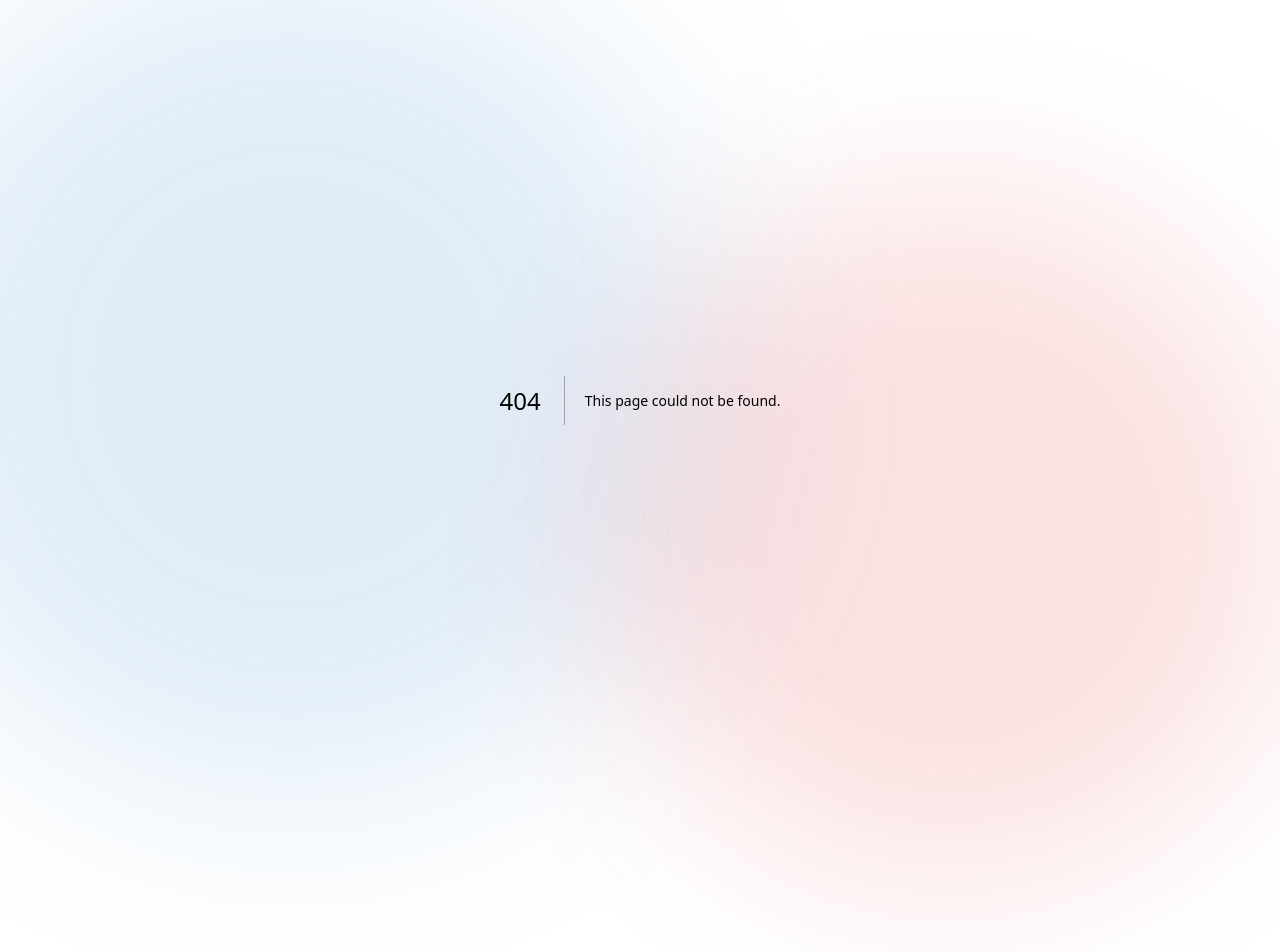
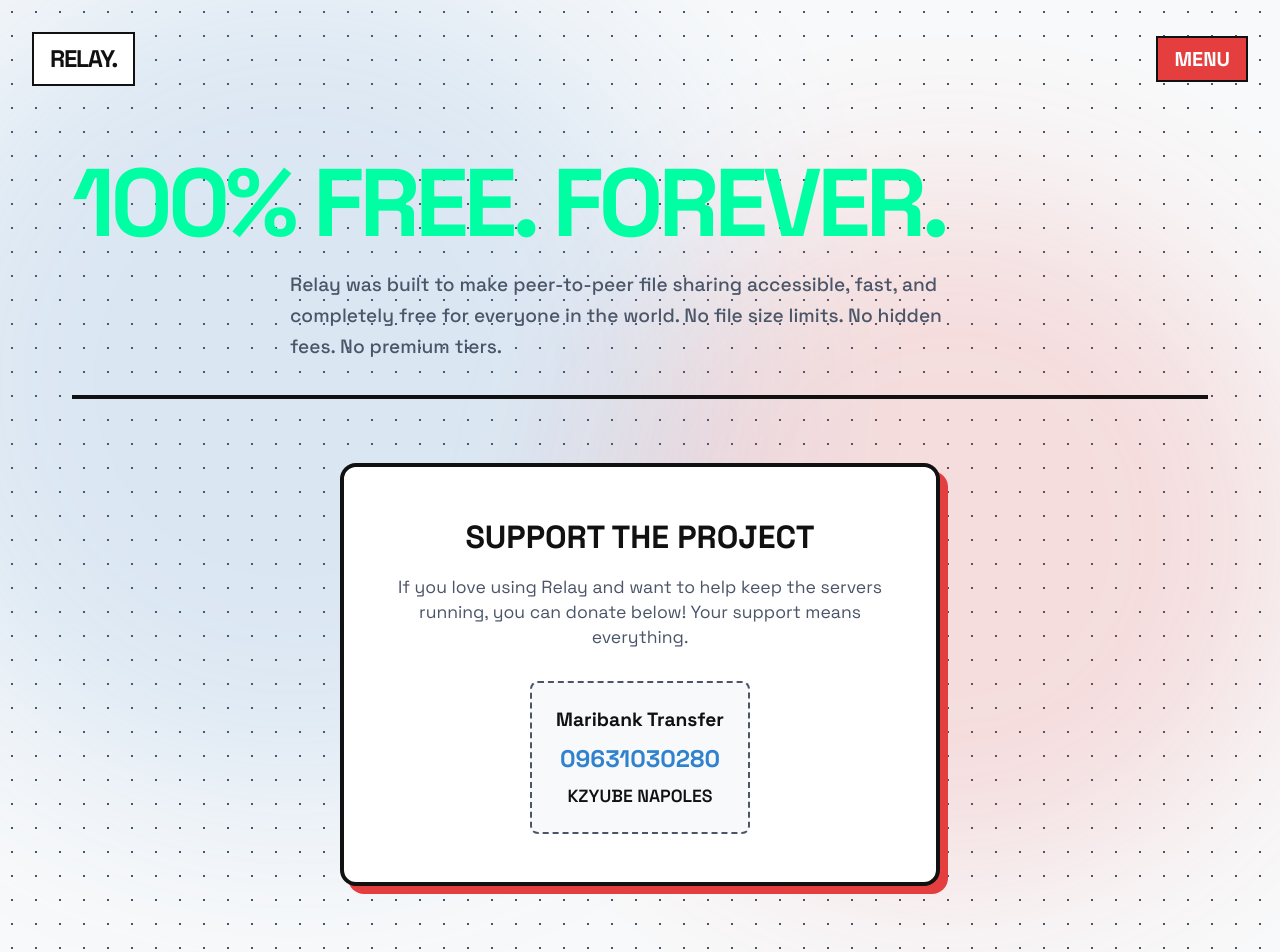
Before and after one commit to Kzyube/usm-relay, a Next.js app: page /donate in a window 1280 px wide. Before the commit this address had no page. Shown: the top 952 px of the page. Before the commit the page ends 800 px from the top, so only its background shows below. Built offline with nearby package versions, Linux system fonts and the light colour scheme.

Commit message:
Enhance UI, add Donate page, fix receiver loading state, fix iOS connection

```diff
--- /dev/null
+++ b/src/app/donate/page.tsx
@@ -0,0 +1,71 @@
+"use client";
+
+import React, { useState } from 'react';
+import { Check } from 'lucide-react';
+import { motion } from 'framer-motion';
+import styles from './Pricing.module.css';
+import Header from '@/components/Header';
+import Footer from '@/components/Footer';
+
+export default function PricingPage() {
+  const [isYearly, setIsYearly] = useState(false);
+
+  return (
+    <>
+      <Header />
+      <main className={styles.container}>
+        <motion.div
+          className={styles.header}
+          initial={{ opacity: 0, y: 20 }}
+          animate={{ opacity: 1, y: 0 }}
+          transition={{ duration: 0.6 }}
+        >
+          <h1 className={styles.title} style={{ color: '#00ffa3' }}>100% Free. Forever.</h1>
+          <p className={styles.subtitle} style={{ maxWidth: '700px', margin: '0 auto', fontSize: '1.2rem', lineHeight: '1.6' }}>
+            Relay was built to make peer-to-peer file sharing accessible, fast, and completely free for everyone in the world. No file size limits. No hidden fees. No premium tiers.
+          </p>
+        </motion.div>
+
+        <motion.div
+          style={{
+            background: 'var(--surface-bg)',
+            border: '4px solid var(--text-primary)',
+            boxShadow: '8px 8px 0 var(--accent-primary)',
+            padding: '3rem',
+            borderRadius: '16px',
+            maxWidth: '600px',
+            margin: '4rem auto',
+            textAlign: 'center'
+          }}
+          initial={{ opacity: 0, scale: 0.95 }}
+          animate={{ opacity: 1, scale: 1 }}
+          transition={{ delay: 0.2 }}
+        >
+          <h2 style={{ fontSize: '2rem', textTransform: 'uppercase', fontWeight: 800, marginBottom: '1rem' }}>Support the Project</h2>
+          <p style={{ color: 'var(--text-secondary)', marginBottom: '2rem', fontSize: '1.1rem' }}>
+            If you love using Relay and want to help keep the servers running, you can donate below! Your support means everything.
+          </p>
+
+          <div style={{
+            background: 'var(--bg-color)',
+            padding: '1.5rem',
+            borderRadius: '8px',
+            border: '2px dashed var(--text-secondary)',
+            display: 'inline-block'
+          }}>
+            <div style={{ fontSize: '1.2rem', fontWeight: 700, color: 'var(--text-primary)', marginBottom: '0.5rem' }}>
+              Maribank Transfer
+            </div>
+            <div style={{ fontSize: '1.5rem', fontWeight: 800, color: 'var(--accent-secondary)' }}>
+              09631030280
+            </div>
+            <div style={{ fontSize: '1.1rem', fontWeight: 600, marginTop: '0.5rem' }}>
+              KZYUBE NAPOLES
+            </div>
+          </div>
+        </motion.div>
+      </main>
+      <Footer />
+    </>
+  );
+}
--- a/src/components/Header.tsx
+++ b/src/components/Header.tsx
@@ -43,8 +43,8 @@
               <Link href="/about" className={`${styles.navLink} ${isActive('/about') ? styles.active : ''}`} onClick={() => setMenuOpen(false)}>
                 PHILOSOPHY
               </Link>
-              <Link href="/pricing" className={`${styles.navLink} ${isActive('/pricing') ? styles.active : ''}`} onClick={() => setMenuOpen(false)}>
-                PRICING
+              <Link href="/donate" className={`${styles.navLink} ${isActive('/donate') ? styles.active : ''}`} onClick={() => setMenuOpen(false)}>
+                DONATE
               </Link>
             </nav>
           </motion.div>
--- a/src/components/TransferDashboard.module.css
+++ b/src/components/TransferDashboard.module.css
@@ -231,3 +231,38 @@
   background: var(--surface-bg);
   color: var(--text-primary);
 }
+
+.spinner {
+  width: 48px;
+  height: 48px;
+  border: 5px solid rgba(255, 255, 255, 0.1);
+  border-bottom-color: var(--accent-primary);
+  border-radius: 50%;
+  display: inline-block;
+  box-sizing: border-box;
+  animation: rotation 1s linear infinite;
+}
+
+@keyframes rotation {
+  0% { transform: rotate(0deg); }
+  100% { transform: rotate(360deg); }
+}
+
+@media (max-width: 600px) {
+  .pairedContainer {
+    padding: 1.5rem;
+    box-shadow: 6px 6px 0 var(--accent-primary);
+    border-width: 2px;
+  }
+  .giantText {
+    font-size: 1.5rem;
+  }
+  .subText {
+    font-size: 0.8rem;
+  }
+  .brutalBtn, .secondaryBtn {
+    padding: 1rem;
+    font-size: 1rem;
+    box-shadow: 4px 4px 0 var(--text-primary);
+  }
+}
--- a/src/hooks/useWebRTC.ts
+++ b/src/hooks/useWebRTC.ts
@@ -73,6 +73,12 @@
 
     ws.current.onopen = () => {
       onOpen();
+    };
+
+    ws.current.onerror = (error) => {
+      console.error("WebSocket error:", error);
+      setError("WebSocket connection failed. If you are on an iPhone/iOS, make sure Local Network Access is allowed in Settings, or try using the public internet link instead of a local IP.");
+      setConnectionState('ERROR');
     };
 
     ws.current.onmessage = async (event) => {
```
Also changed, not shown: src/app/pricing/page.tsx (deleted, +0 -95 lines), src/components/TransferDashboard.tsx (+28 -4 lines), src/app/donate/Pricing.module.css (renamed from src/app/pricing/Pricing.module.css).
